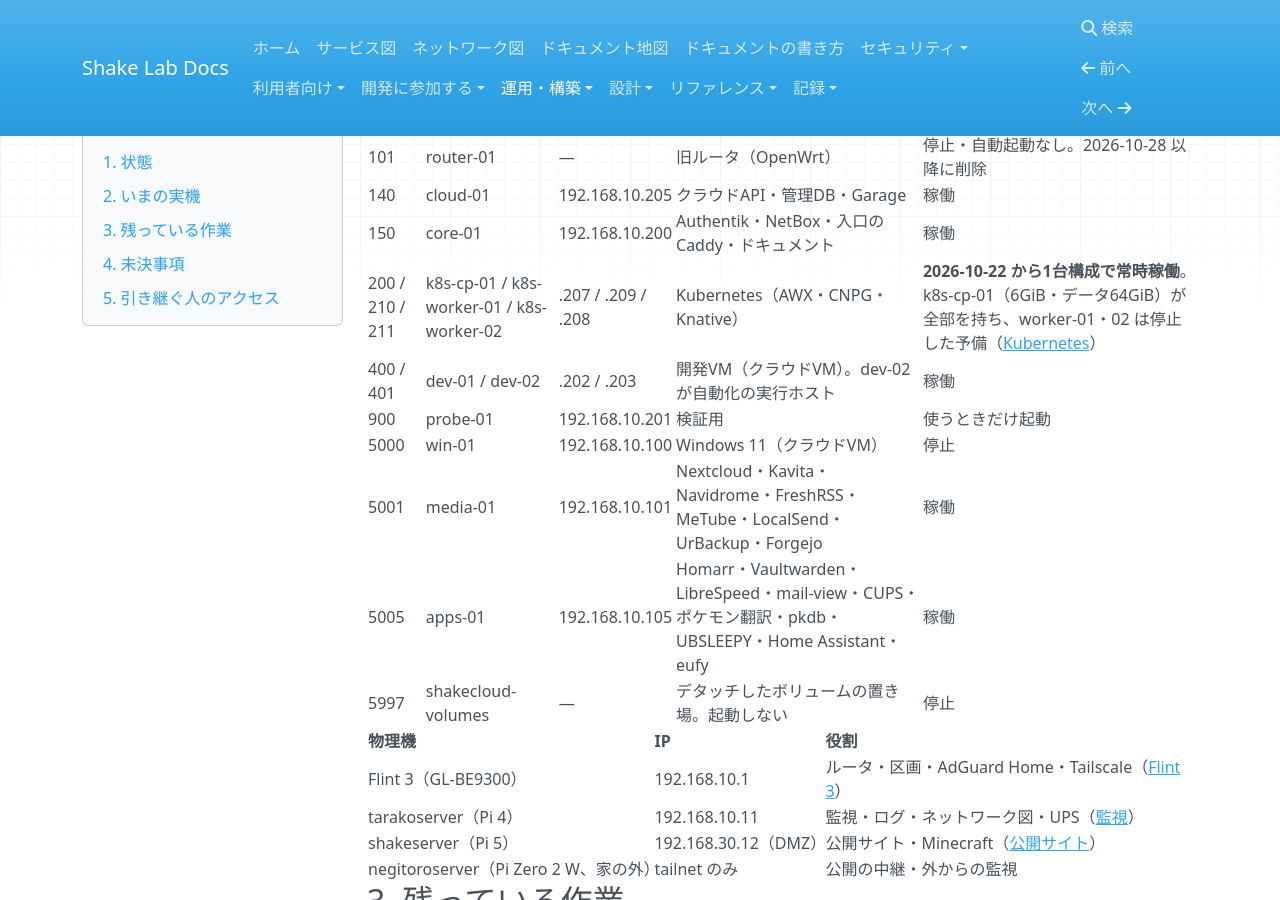
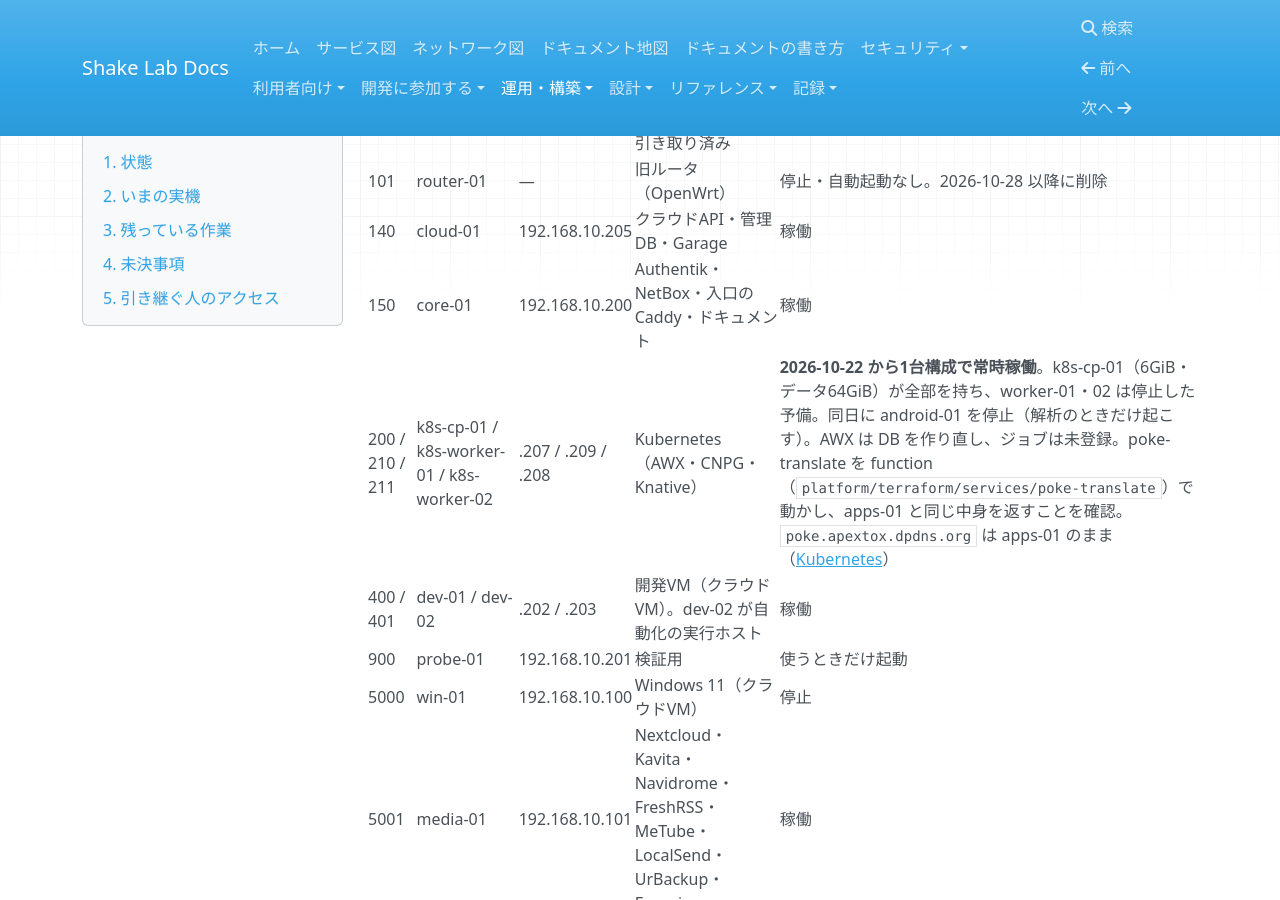
Before and after one commit to rurutheGeek/shake-cloud, an MkDocs documentation site: the page built from docs/operations/handover.md, in a window 1280 px wide and 900 px high, scrolled down 785 px. Built offline with MkDocs 1.6.1, drawn with Linux system fonts in a browser that asks for light colours; nearby versions of some CDN libraries; a script that is not in the unit is left out.

Commit message:
feat(poke-translate): クラウドの function として動かす
- services/poke-translate に shakecloud_function を宣言（ghcr.io のイメージをダイジェスト固定）
- function の既定のメモリを 32Mi/96Mi にし、Pod が2つ収まるようにする

Co-Authored-By: Claude Opus 5.5 <noreply@anthropic.com>

```diff
--- a/docs/operations/handover.md
+++ b/docs/operations/handover.md
@@ -39,7 +39,7 @@ Proxmox ホストは `apextox`（`https://192.168.10.10:8006`、PVE 9.2.2）。I
 | 101 | router-01 | — | 旧ルータ（OpenWrt） | 停止・自動起動なし。2026-10-28 以降に削除 |
 | 140 | cloud-01 | 192.168.10.205 | クラウドAPI・管理DB・Garage | 稼働 |
 | 150 | core-01 | 192.168.10.200 | Authentik・NetBox・入口の Caddy・ドキュメント | 稼働 |
-| 200 / 210 / 211 | k8s-cp-01 / k8s-worker-01 / k8s-worker-02 | .207 / .209 / .208 | Kubernetes（AWX・CNPG・Knative） | **2026-10-22 から1台構成で常時稼働**。k8s-cp-01（6GiB・データ64GiB）が全部を持ち、worker-01・02 は停止した予備（[Kubernetes](kubernetes.md)） |
+| 200 / 210 / 211 | k8s-cp-01 / k8s-worker-01 / k8s-worker-02 | .207 / .209 / .208 | Kubernetes（AWX・CNPG・Knative） | **2026-10-22 から1台構成で常時稼働**。k8s-cp-01（6GiB・データ64GiB）が全部を持ち、worker-01・02 は停止した予備。同日に android-01 を停止（解析のときだけ起こす）。AWX は DB を作り直し、ジョブは未登録。poke-translate を function（`platform/terraform/services/poke-translate`）で動かし、apps-01 と同じ中身を返すことを確認。`poke.apextox.dpdns.org` は apps-01 のまま（[Kubernetes](kubernetes.md)） |
 | 400 / 401 | dev-01 / dev-02 | .202 / .203 | 開発VM（クラウドVM）。dev-02 が自動化の実行ホスト | 稼働 |
 | 900 | probe-01 | 192.168.10.201 | 検証用 | 使うときだけ起動 |
 | 5000 | win-01 | 192.168.10.100 | Windows 11（クラウドVM） | 停止 |
```
Also changed, not shown: docs/operations/kubernetes.md (+1 -1 lines), platform/terraform/services/poke-translate/README.md (added, +11 -0 lines), 4 other files.
